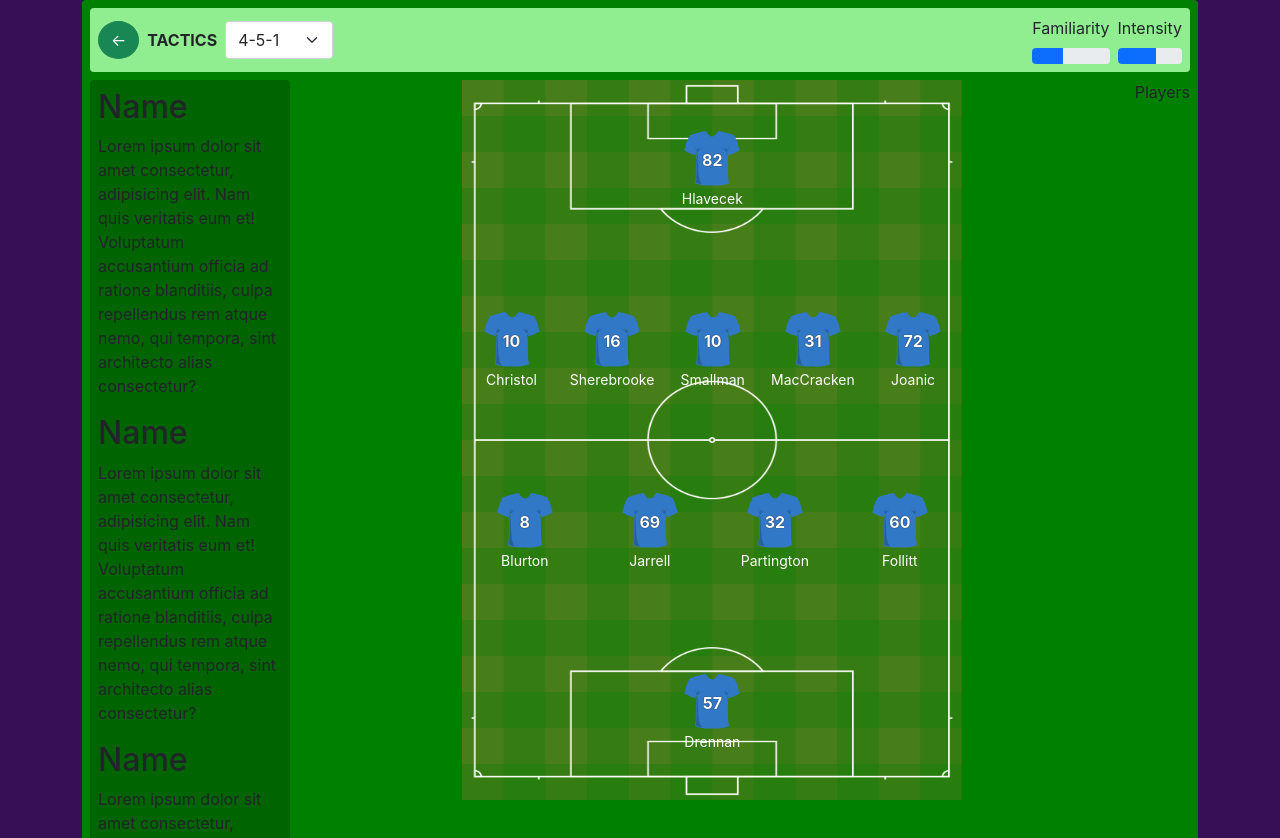
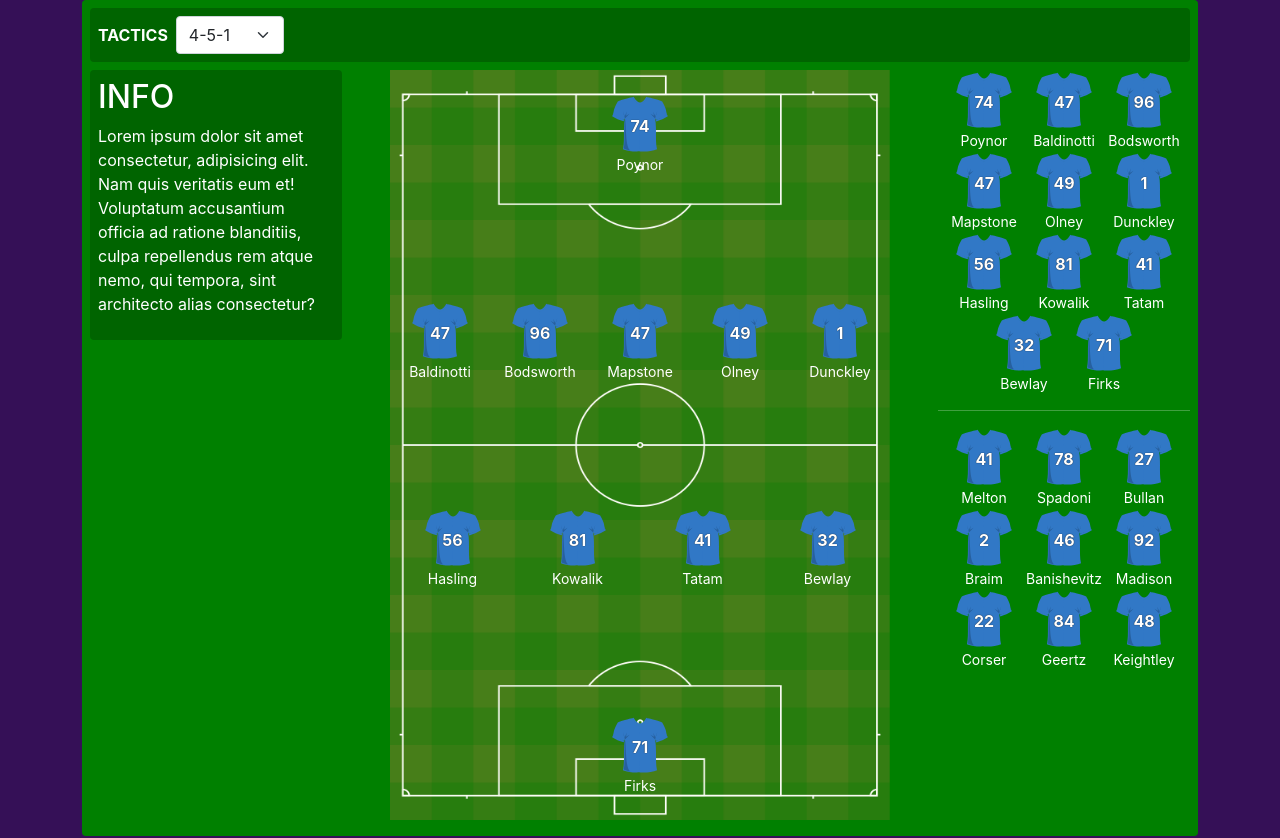
Before and after one commit to alexandrtovmach/footium-test, a React (Create React App) app: page / in a window 1280 px wide. Shown: the top 838 px of the page. Built offline with nearby package versions, Linux system fonts and the light colour scheme; the HTML template or start-up script is replaced by a standard one.

Commit message:
feat: Added rest of the team

```diff
--- a/src/MOCK.js
+++ b/src/MOCK.js
@@ -28,79 +28,122 @@ export const club = {
 export const players = [
   {
     id: 1,
-    firstName: "Ferd",
-    lastName: "Hlavecek",
-    number: 82,
-    name: "Ferd Hlavecek",
+    firstName: "Julianne",
+    lastName: "Poynor",
+    number: 74,
   },
   {
     id: 2,
-    firstName: "Joshua",
-    lastName: "Christol",
-    number: 10,
-    name: "Joshua Christol",
+    firstName: "Melantha",
+    lastName: "Baldinotti",
+    number: 47,
   },
   {
     id: 3,
-    firstName: "Karoly",
-    lastName: "Sherebrooke",
-    number: 16,
-    name: "Karoly Sherebrooke",
+    firstName: "Powell",
+    lastName: "Bodsworth",
+    number: 96,
   },
   {
     id: 4,
-    firstName: "Hugo",
-    lastName: "Smallman",
-    number: 10,
-    name: "Hugo Smallman",
+    firstName: "Tawsha",
+    lastName: "Mapstone",
+    number: 47,
   },
   {
     id: 5,
-    firstName: "Candida",
-    lastName: "MacCracken",
-    number: 31,
-    name: "Candida MacCracken",
+    firstName: "Phillida",
+    lastName: "Olney",
+    number: 49,
   },
   {
     id: 6,
-    firstName: "Mavis",
-    lastName: "Joanic",
-    number: 72,
-    name: "Mavis Joanic",
+    firstName: "Harrietta",
+    lastName: "Dunckley",
+    number: 1,
   },
   {
     id: 7,
-    firstName: "Baudoin",
-    lastName: "Blurton",
-    number: 8,
-    name: "Baudoin Blurton",
+    firstName: "Evonne",
+    lastName: "Hasling",
+    number: 56,
   },
   {
     id: 8,
-    firstName: "Brendin",
-    lastName: "Jarrell",
-    number: 69,
-    name: "Brendin Jarrell",
+    firstName: "Rodney",
+    lastName: "Kowalik",
+    number: 81,
   },
   {
     id: 9,
-    firstName: "Gaven",
-    lastName: "Partington",
-    number: 32,
-    name: "Gaven Partington",
+    firstName: "Delores",
+    lastName: "Tatam",
+    number: 41,
   },
   {
     id: 10,
-    firstName: "Heinrik",
-    lastName: "Follitt",
-    number: 60,
-    name: "Heinrik Follitt",
+    firstName: "Gan",
+    lastName: "Bewlay",
+    number: 32,
   },
   {
     id: 11,
-    firstName: "Aurel",
-    lastName: "Drennan",
-    number: 57,
-    name: "Aurel Drennan",
+    firstName: "Cornelle",
+    lastName: "Firks",
+    number: 71,
+  },
+  {
+    id: 12,
+    firstName: "Nyssa",
+    lastName: "Melton",
+    number: 41,
+  },
+  {
+    id: 13,
+    firstName: "Tammie",
+    lastName: "Spadoni",
+    number: 78,
+  },
+  {
+    id: 14,
+    firstName: "Jaquenetta",
+    lastName: "Bullan",
+    number: 27,
+  },
+  {
+    id: 15,
+    firstName: "Fulvia",
+    lastName: "Braim",
+    number: 2,
+  },
+  {
+    id: 16,
+    firstName: "Emlynne",
+    lastName: "Banishevitz",
+    number: 46,
+  },
+  {
+    id: 17,
+    firstName: "Trey",
+    lastName: "Madison",
+    number: 92,
+  },
+  {
+    id: 18,
+    firstName: "Lyndell",
+    lastName: "Corser",
+    number: 22,
+  },
+  {
+    id: 19,
+    firstName: "Corie",
+    lastName: "Geertz",
+    number: 84,
+  },
+  {
+    id: 20,
+    firstName: "Brockie",
+    lastName: "Keightley",
+    number: 48,
   },
 ];
--- a/src/containers/TacticField.tsx
+++ b/src/containers/TacticField.tsx
@@ -1,5 +1,5 @@
 import { useState } from "react";
-import { Button, Stack, Form, ProgressBar } from "react-bootstrap";
+import { Stack, Form } from "react-bootstrap";
 import styled from "styled-components";
 
 import FieldImageSrc from "../assets/images/field.png";
@@ -10,20 +10,25 @@ const GrassField = styled.div`
 `;
 
 const GrassFieldHeader = styled(Stack)`
-  background-color: lightgreen;
+  background-color: darkgreen;
 `;
 
 const TacticInfo = styled.aside`
   background-color: darkgreen;
-  flex-grow: 0;
-  flex-basis: 200px;
+  flex-grow: 1;
+  flex-basis: 20%;
 `;
 
-const TacticPlayers = styled.aside``;
+const TacticPlayers = styled.aside`
+  flex-grow: 1;
+  flex-basis: 20%;
+`;
 
 const TacticMap = styled(Stack)`
   width: 500px;
-  height: 720px;
+  height: 750px;
+  flex-grow: 0;
+  flex-shrink: 0;
   background-image: url(${FieldImageSrc});
   background-size: 100% 100%;
   background-repeat: no-repeat;
@@ -46,7 +51,7 @@ const applyTacticToPlayers = (tactic: string, players: Player[]) => {
 
 const TacticField: React.FunctionComponent<TacticFieldProps> = ({
   players,
-  club
+  club,
 }) => {
   const [tacticSchema, setTacticSchema] = useState<string>("4-5-1");
 
@@ -63,12 +68,9 @@ const TacticField: React.FunctionComponent<TacticFieldProps> = ({
       <GrassFieldHeader
         gap={2}
         direction="horizontal"
-        className="d-flex p-2 justify-content-between align-items-center rounded"
+        className="d-flex p-2 justify-content-between align-items-center rounded text-white"
       >
         <Stack gap={2} direction="horizontal">
-          <Button variant="success" className="rounded-circle">
-            ←
-          </Button>
           <p className="text-uppercase fw-bold mb-0">Tactics</p>
           <Form.Select value={tacticSchema} onChange={handleTacticSchemaChange}>
             <option value="4-3-3">4-3-3</option>
@@ -77,41 +79,15 @@ const TacticField: React.FunctionComponent<TacticFieldProps> = ({
             <option value="1-2-4-3">1-2-4-3</option>
           </Form.Select>
         </Stack>
-        <Stack gap={2} direction="horizontal">
-          <Form.Group>
-            <Form.Label>Familiarity</Form.Label>
-            <ProgressBar now={40} />
-          </Form.Group>
-          <Form.Group>
-            <Form.Label>Intensity</Form.Label>
-            <ProgressBar now={60} />
-          </Form.Group>
-        </Stack>
       </GrassFieldHeader>
 
       <Stack
         direction="horizontal"
-        gap={2}
+        gap={5}
         className="py-2 align-items-start justify-content-between"
       >
-        <TacticInfo className="rounded p-2">
-          <h2>Name</h2>
-          <p>
-            Lorem ipsum dolor sit amet consectetur, adipisicing elit. Nam quis
-            veritatis eum et! Voluptatum accusantium officia ad ratione
-            blanditiis, culpa repellendus rem atque nemo, qui tempora, sint
-            architecto alias consectetur?
-          </p>
-
-          <h2>Name</h2>
-          <p>
-            Lorem ipsum dolor sit amet consectetur, adipisicing elit. Nam quis
-            veritatis eum et! Voluptatum accusantium officia ad ratione
-            blanditiis, culpa repellendus rem atque nemo, qui tempora, sint
-            architecto alias consectetur?
-          </p>
-
-          <h2>Name</h2>
+        <TacticInfo className="rounded p-2 text-white">
+          <h2 className="text-uppercase">info</h2>
           <p>
             Lorem ipsum dolor sit amet consectetur, adipisicing elit. Nam quis
             veritatis eum et! Voluptatum accusantium officia ad ratione
@@ -121,7 +97,7 @@ const TacticField: React.FunctionComponent<TacticFieldProps> = ({
         </TacticInfo>
         <TacticMap
           as="section"
-          className="d-flex flex-column justify-content-between py-5"
+          className="d-flex flex-column justify-content-between py-4"
         >
           {playersMap.map((row, i) => (
             <Stack
@@ -130,12 +106,36 @@ const TacticField: React.FunctionComponent<TacticFieldProps> = ({
               className="justify-content-around text-white"
             >
               {row.map((player) => (
-                <Player key={player.lastName} player={player} color={club.colors[0]} />
+                <Player
+                  key={player.lastName}
+                  player={player}
+                  color={club.colors[0]}
+                />
               ))}
             </Stack>
           ))}
         </TacticMap>
-        <TacticPlayers>Players</TacticPlayers>
+        <TacticPlayers className="text-white">
+          <div className="d-flex flex-wrap justify-content-center">
+            {players.slice(0, 11).map((player) => (
+              <Player
+                key={player.lastName}
+                player={player}
+                color={club.colors[0]}
+              />
+            ))}
+          </div>
+          <hr />
+          <div className="d-flex flex-wrap justify-content-center">
+            {players.slice(11).map((player) => (
+              <Player
+                key={player.lastName}
+                player={player}
+                color={club.colors[0]}
+              />
+            ))}
+          </div>
+        </TacticPlayers>
       </Stack>
     </GrassField>
   );
--- a/src/general.d.ts
+++ b/src/general.d.ts
@@ -25,6 +25,5 @@ interface Player {
   id: number;
   firstName: string;
   lastName: string;
-  name: string;
   number: number;
 }
```
